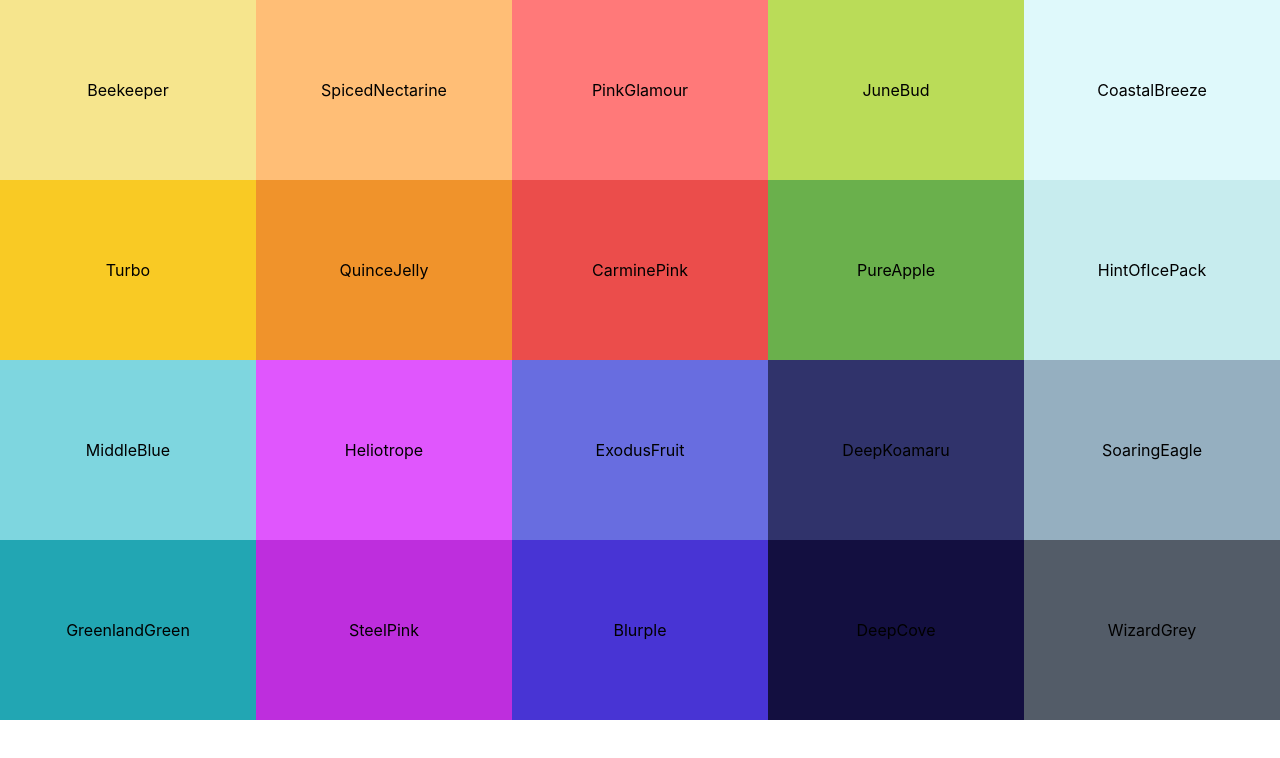
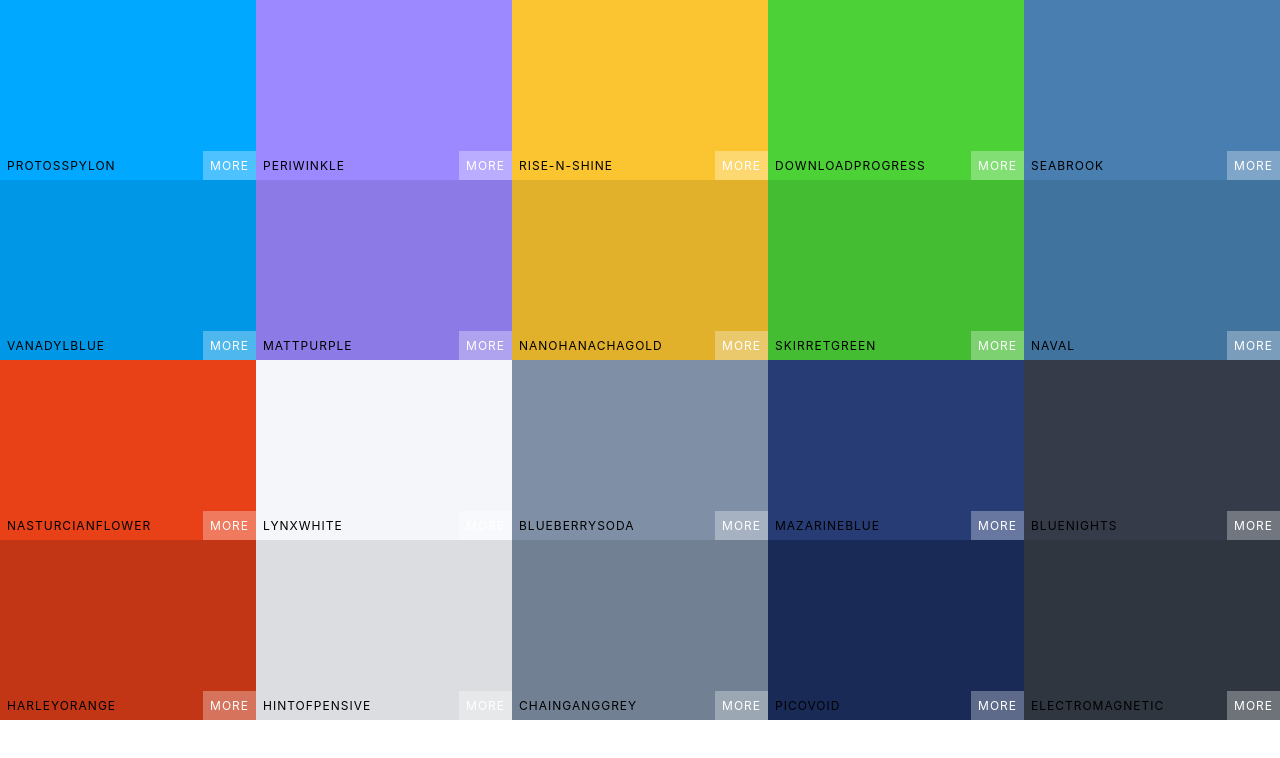
Before and after one commit to GeogriGochev/react-colors-project, a React (Create React App) app: page / in a window 1280 px wide. Shown: the top 758 px of the page. Built offline with nearby package versions, Linux system fonts and the light colour scheme.

Commit message:
color-box style

```diff
--- a/src/App.js
+++ b/src/App.js
@@ -5,7 +5,7 @@ import seedColors from './data/seedColors';
 function App() {
   return (
     <div >
-      <Palette palette={seedColors[4]}/>
+      <Palette palette={seedColors[5]}/>
     </div>
   );
 }
--- a/src/components/Color-box/ColorBox.component.jsx
+++ b/src/components/Color-box/ColorBox.component.jsx
@@ -3,10 +3,16 @@ import './colorbox.style.scss';
 
 export default class ColorBox extends Component {
     render() {
-        const {background,name} = this.props
+        const {background,name} = this.props;
         return (
-            <div style={{backgroundColor: background}} className="ColorBox">
-                <span>{name}</span>
+            <div style={{background}} className="ColorBox">
+                <div className='copy-container'>
+                    <div className='box-content'>
+                        <span className='name'>{name}</span>
+                        <span className='see-more'>More</span>
+                    </div>
+                    <button className='copy-button'>Copy</button>
+                </div>
             </div>
         )
     }
--- a/src/components/Color-box/colorbox.style.scss
+++ b/src/components/Color-box/colorbox.style.scss
@@ -13,7 +13,61 @@
     flex: 0 1 20%;
     max-width: 20%;
     height: 25%;
-    display: flex;
-    justify-content: center;
-    align-items: center;
+    position: relative;
+    cursor: pointer;
+    text-transform: uppercase;
+
+    .copy-button {
+        width: 100px;
+        height: 30px;
+        position: absolute;
+        display: flex;
+        justify-content: center;
+        align-items: center;
+        top: 0;
+        left: 0;
+        right: 0;
+        bottom: 0;
+        margin: auto;
+        outline: none;
+        background: rgba( 255, 255, 255, 0.3 );
+        font-size: 1rem;
+        line-height: 1.875rem;
+        color: white;
+        border: none;
+        opacity: 0;
+        transition: 0.35s ease-in-out;
+    }
+
+    .copy-container {
+        width: 100%;
+        display: flex;
+        justify-content: flex-start;
+        align-items: flex-end;
+    }
+
+    .box-content {
+        display: flex;
+        align-items: center;
+        justify-content: space-between;
+        width: 100%;
+        color: black;
+        letter-spacing: 1px;
+        font-size: 0.75rem;
+        .name {
+            padding: 7px;
+        }
+        .see-more {
+            padding: 10px;
+            background: rgba( 255, 255, 255, 0.3 );
+            color: white;
+            padding: 7px;
+        }
+
+    }
+    &:hover {
+        .copy-button {
+            opacity: 1;
+        }
+    }
 }
```
